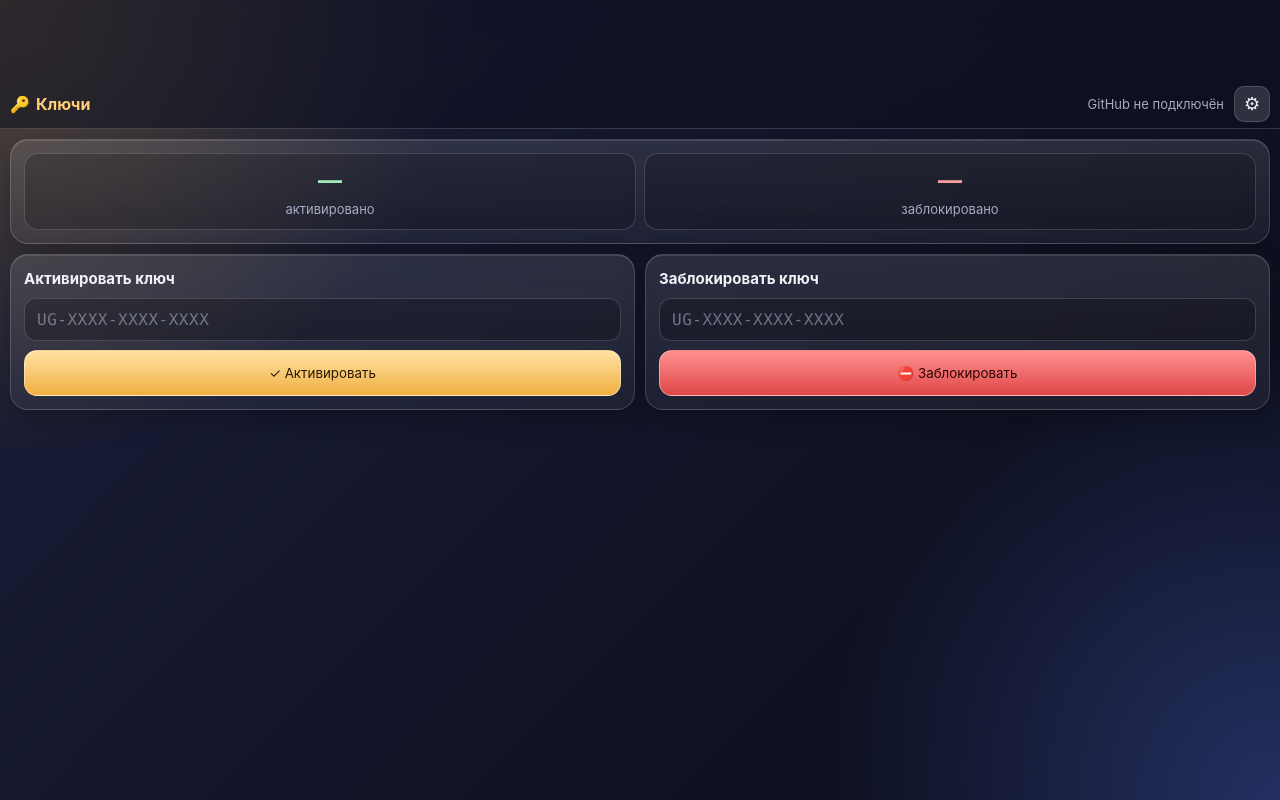
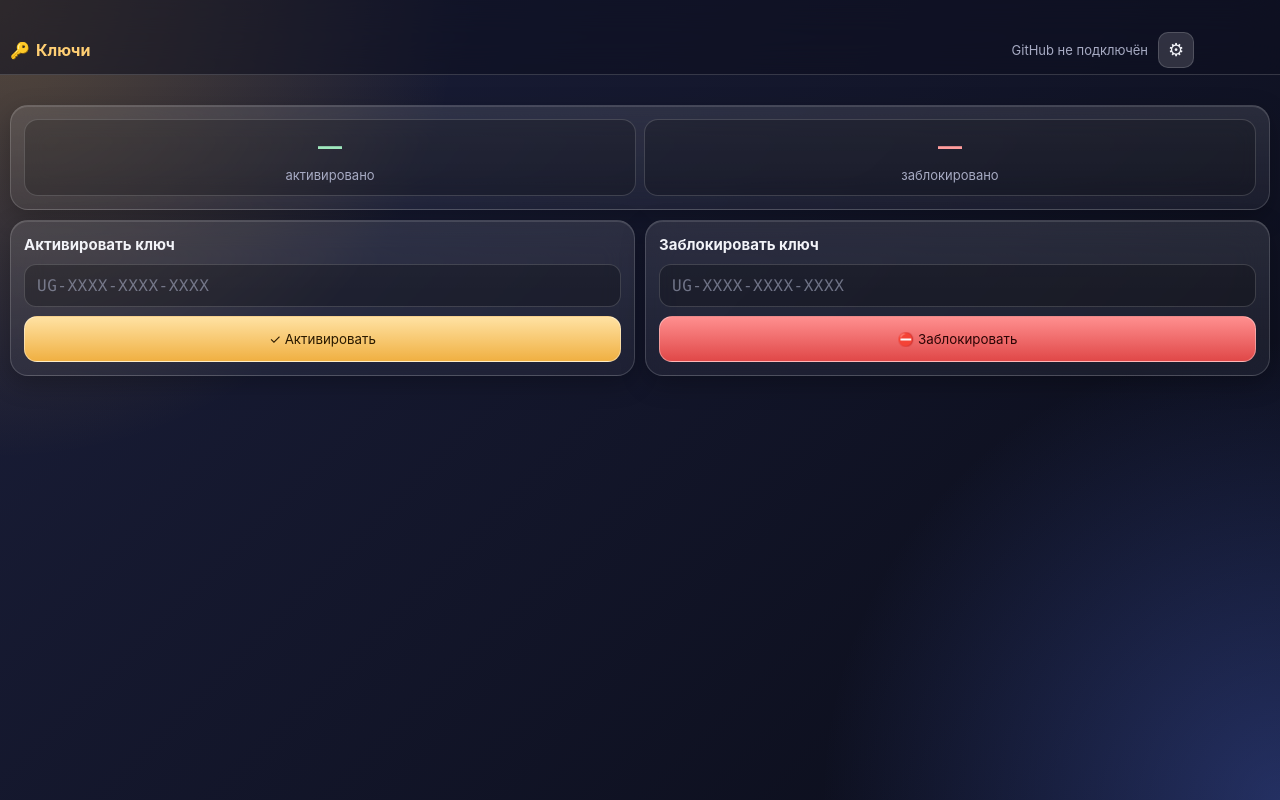
Before and after one commit to chamsutdinov-bot/Klyuchi, a plain HTML site: page index.html in a window 1280 px wide. Drawn offline with Linux system fonts and the light colour scheme.

Commit message:
Duo: шапка на месте, разделы ниже времени и заряда
Co-Authored-By: Claude Opus 5.5 <noreply@anthropic.com>
Claude-Session: https://claude.ai/code/session_018VXD4iX1hgEabC5HJxP3H5

```diff
--- a/index.html
+++ b/index.html
@@ -19,11 +19,12 @@
   --gold:#ffcf73;
   --sat:max(env(safe-area-inset-top), 26px); --sab:env(safe-area-inset-bottom);
   --sal:0px; --sar:0px;
-  --pill:10px;
+  --pill:86px; /* справа в шапке место под «островок» со временем и зарядом (iPhone Duo) */
+  --below:10px; /* отступ разделов от шапки */
 }
-/* iPhone Duo: время и заряд стоят «островком» справа сверху — шапка начинается ниже него */
-@media (max-width:600px) and (orientation:portrait){ :root{ --sat:max(env(safe-area-inset-top), 146px); } }
-@media (min-width:601px) and (min-height:501px){ :root{ --sat:max(env(safe-area-inset-top), 80px); } }
+/* iPhone Duo: разделы начинаются ниже «островка» со временем и зарядом */
+@media (max-width:600px) and (orientation:portrait){ :root{ --below:84px; } }
+@media (min-width:601px) and (min-height:501px){ :root{ --below:30px; } }
 /* боковые отступы под вырез камеры — только внешний экран в горизонтальном положении */
 @media (orientation:landscape) and (max-height:500px){ :root{ --sal:env(safe-area-inset-left); --sar:env(safe-area-inset-right); } }
 *{box-sizing:border-box;-webkit-tap-highlight-color:transparent;touch-action:manipulation}
@@ -56,7 +57,7 @@ body::before{content:"";position:fixed;inset:-2px;z-index:-1;pointer-events:none
 #ptr{position:fixed;left:50%;top:calc(var(--sat) + 52px);transform:translate(-50%,-60px);z-index:15;
   width:36px;height:36px;border-radius:50%;display:flex;align-items:center;justify-content:center;
   background:var(--glass2);border:1px solid var(--line);font-size:17px;color:var(--gold);opacity:0}
-main{padding:10px calc(var(--sar) + 10px) calc(var(--sab) + 16px) calc(var(--sal) + 10px);
+main{padding:var(--below) calc(var(--sar) + 10px) calc(var(--sab) + 16px) calc(var(--sal) + 10px);
   display:grid;gap:10px;grid-template-columns:1fr}
 @media (min-width:700px){ main{grid-template-columns:1fr 1fr;align-items:start} .span2{grid-column:1/-1} }
 .card{
@@ -143,7 +144,7 @@ input::placeholder{color:rgba(167,171,195,.6)}
 <div id="toast"></div>
 
 <script>
-const APP_VER = '7';
+const APP_VER = '8';
 const OWNER = 'chamsutdinov-bot', REPO = 'klyuchi';
 const LS = 'klyuchi.v3';
 const ALPH = '23456789ABCDEFGHJKLMNPQRSTUVWXYZ';
```
